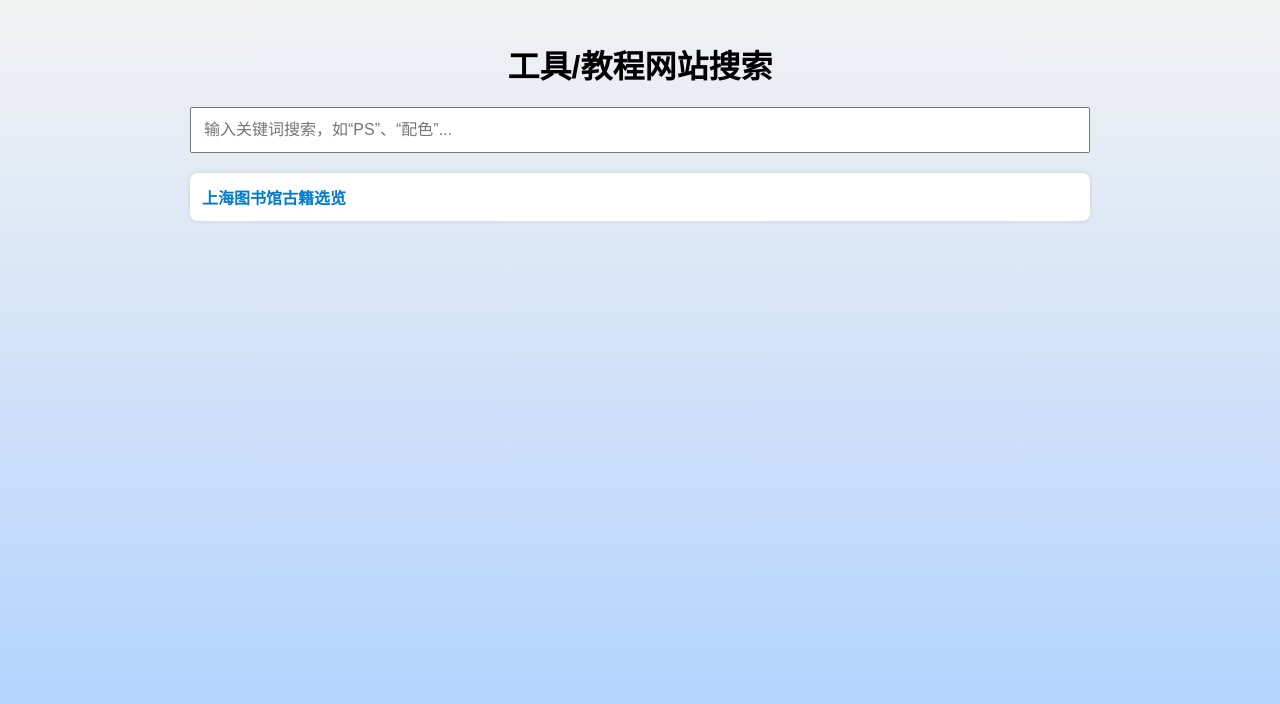
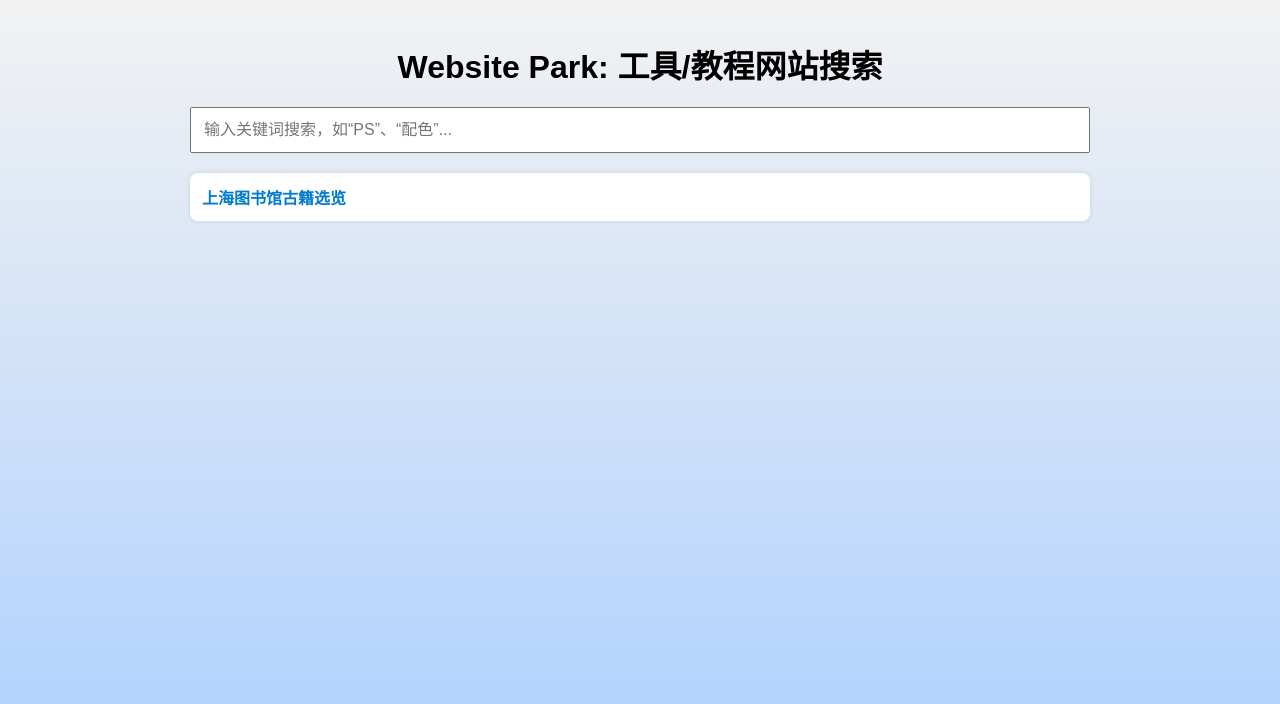
Before and after one commit to waterside2333/website.park, a plain HTML site: page index.html in a window 1280 px wide. Drawn offline with Linux system fonts and the light colour scheme.

Commit message:
Update index.html

```diff
--- a/index.html
+++ b/index.html
@@ -64,7 +64,7 @@
 </head>
 <body>
   <div class="container">
-    <h1 style="user-select: none; cursor: pointer;" onclick="handleClick()" id="title">工具/教程网站搜索</h1>
+    <h1 style="user-select: none; cursor: pointer;" onclick="handleClick()" id="title">Website Park: 工具/教程网站搜索</h1>
     <input type="text" id="searchBar" placeholder="输入关键词搜索，如“PS”、“配色”..." oninput="searchLinks()">
     <div id="results"></div>
     <button id="secretButton" onclick="window.location.href='https://waterside2333.github.io/website.park/sb'">被你发现惹(///)</button>
```
